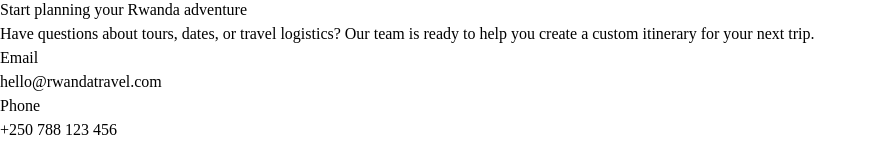
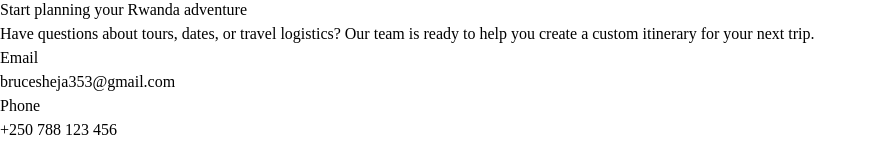
Before and after one commit to brucesheja353-png/SOSL3, a Vue app: page /contact in a window 1280 px wide. Shown: the part 659-800 px from the top of the page, without its empty margins (0-877 px from the left). Built offline with nearby package versions, Linux system fonts and the light colour scheme.

Commit message:
This is my hosting

```diff
--- a/src/views/Contact.vue
+++ b/src/views/Contact.vue
@@ -11,7 +11,7 @@
           <div class="space-y-5">
             <div>
               <h2 class="text-xl font-semibold text-white">Email</h2>
-              <p class="text-slate-300">hello@rwandatravel.com</p>
+              <p class="text-slate-300">brucesheja353@gmail.com</p>
             </div>
             <div>
               <h2 class="text-xl font-semibold text-white">Phone</h2>
```
